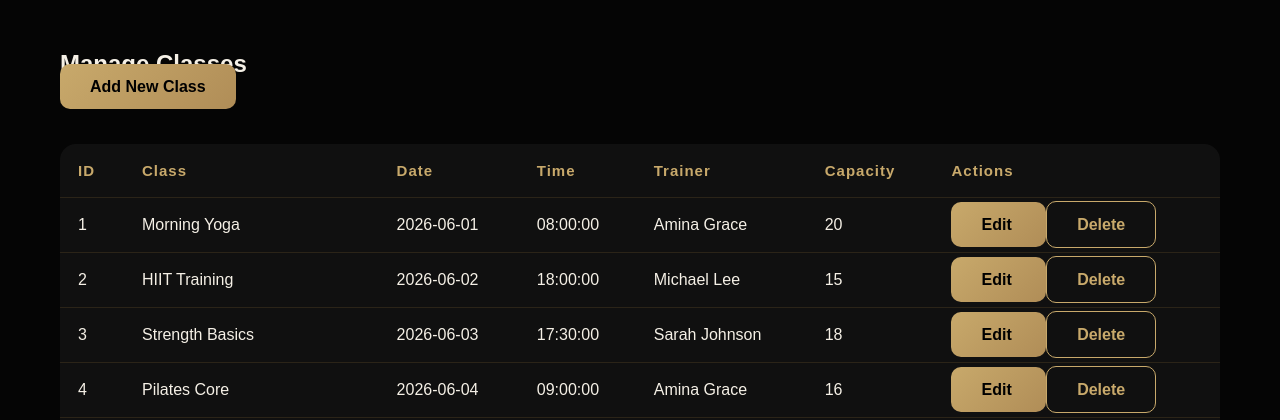
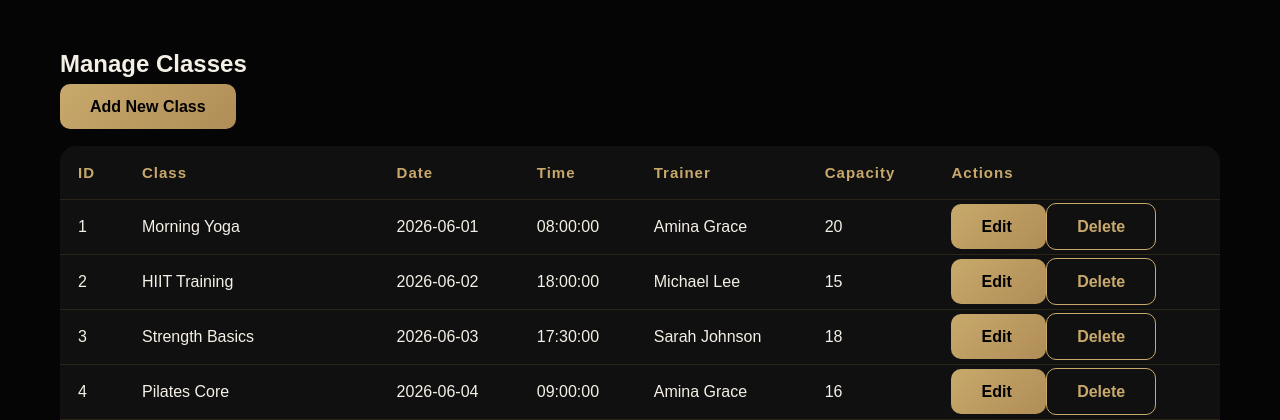
Before and after one commit to ErciliaB/gym_management_system_project, a PHP site: page /manage_classes.php in a window 1280 px wide. Shown: the part 77-497 px from the top of the page. Run offline with PHP 8.4, Linux system fonts and the light colour scheme; data comes from the database, SQL or seed files in the repository.

Commit message:
Update manage_classes.php

```diff
--- a/manage_classes.php
+++ b/manage_classes.php
@@ -30,13 +30,15 @@ $result = mysqli_query($conn, $sql);
 
 <section class="page-container">
 
-    <h1>Manage Classes</h1>
+   <h1 style="margin-bottom: 20px;">
+    Manage Classes
+</h1>
 
+<div style="margin-bottom: 30px;">
     <a href="add_class.php" class="btn">
         Add New Class
     </a>
-
-    <br><br>
+</div>
 
     <table class="data-table">
 
```
